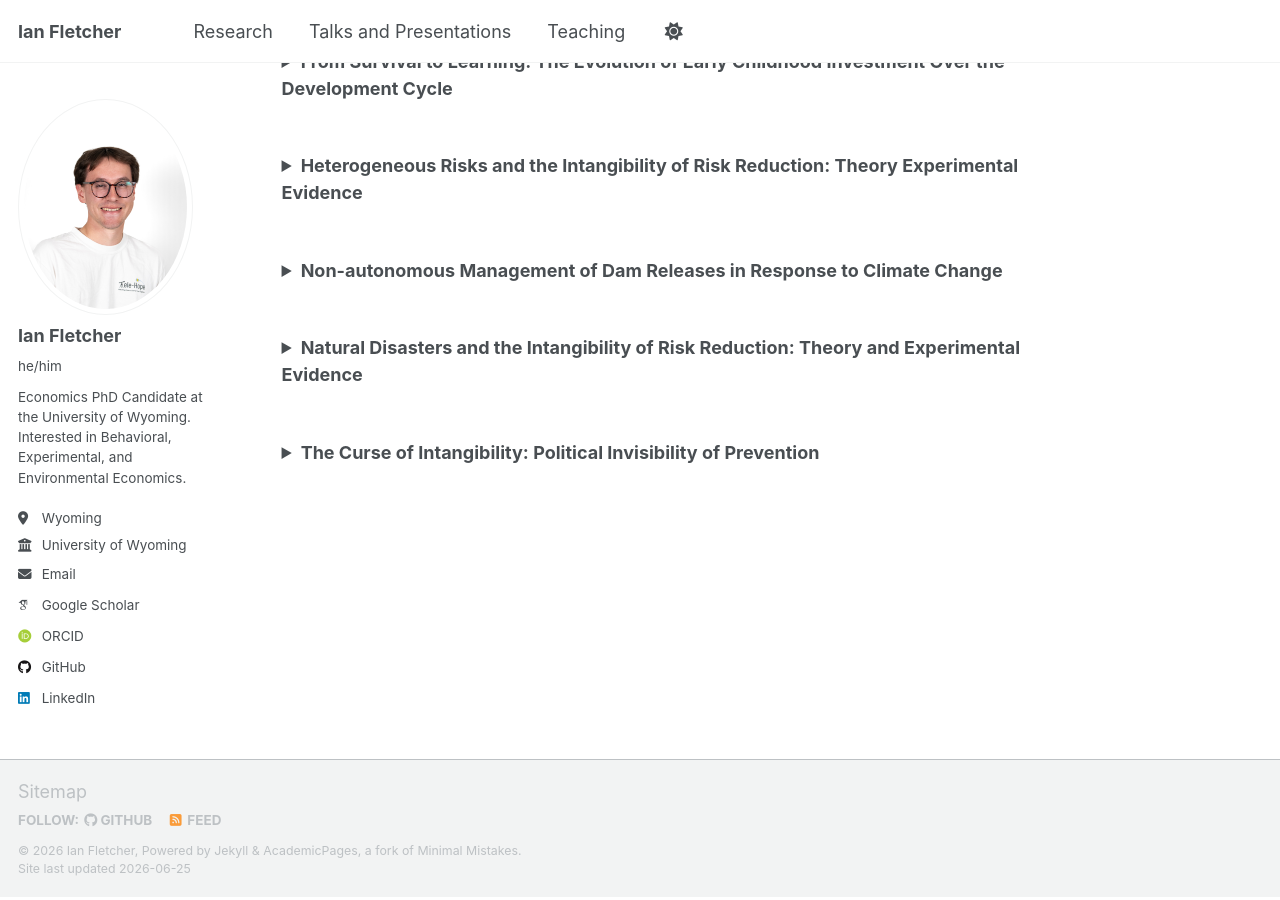
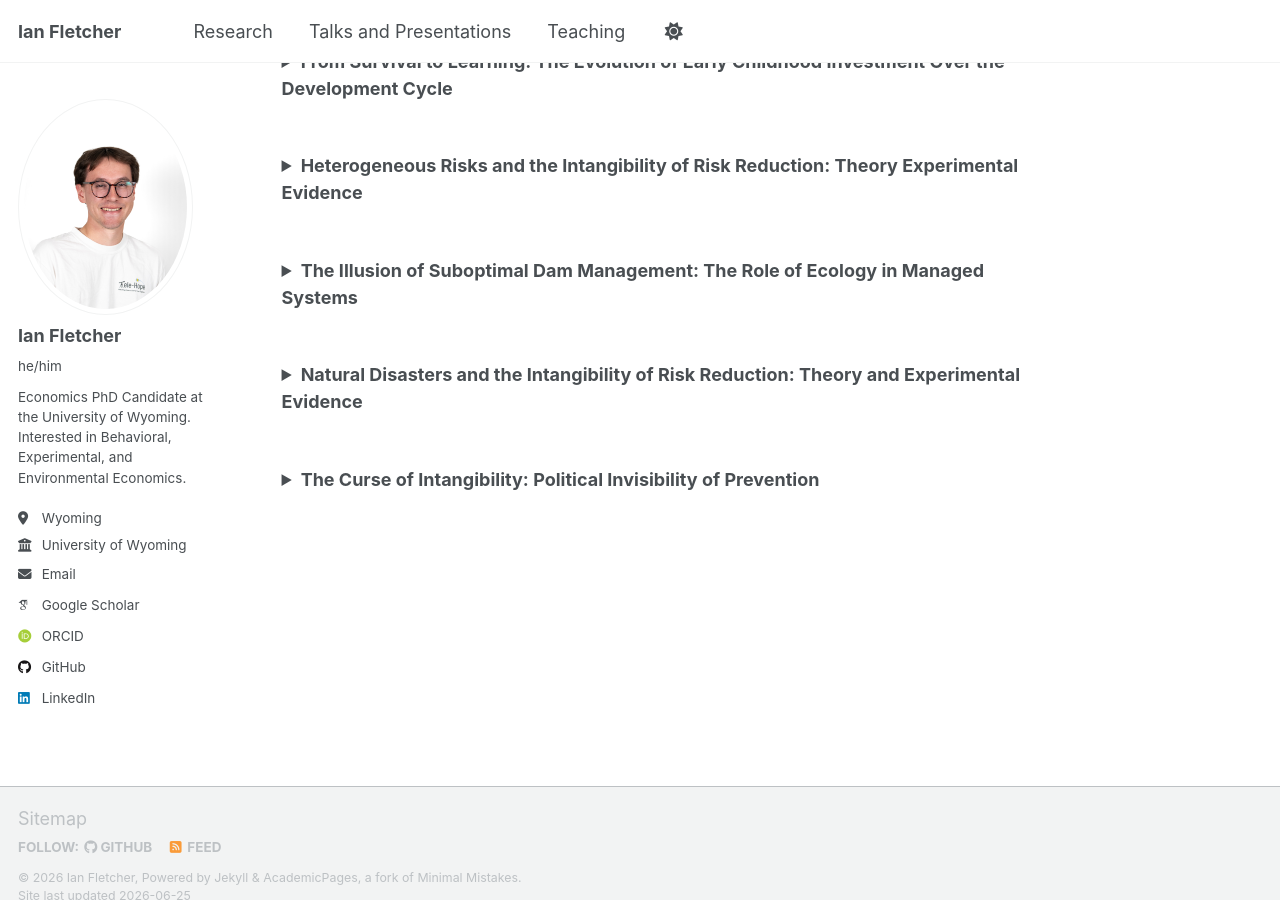
Before and after one commit to fletcherian/fletcherian.github.io, a Jekyll site: the page built from _pages/about.md, in a window 1280 px wide and 900 px high, scrolled down 1856 px. Built offline with Jekyll 4.4.1, drawn with Linux system fonts in a browser that asks for light colours; some web fonts are replaced; a script that is not in the unit is left out; part of the change alters nothing that is shown.

Commit message:
Update about.md

```diff
--- a/_pages/about.md
+++ b/_pages/about.md
@@ -20,12 +20,12 @@ You can download my CV here (Updated June 2026): [Download CV (PDF)](https://fle
 
 ## Research Experiences and Affiliations
 * _2026_ - Participant at the [Russell Sage Foundation Summer Institute in Behavioral Economics](https://laibson.scholars.harvard.edu/rsfcamp)
-* _2025-_ - Assistant Director of the [Teton Behavioral and Economic Science Lab](https://www.teton-lab.org/) at the University of Wyoming
+* _2025-_ - Assistant Director of the [Teton Behavioral and Economic Science Lab](https://thetetonlab.org/) at the University of Wyoming
 * _2024_ - Participant at [the Chicago School in Experimental Economics](https://voices.uchicago.edu/jlist/the-chicago-school-in-experimental-economics-csee/)
 * _2024_ - Visiting Doctoral Student at the University of Chicago with Dr. John List
 * _2023_ - Field researcher in Grand Teton National Park for the Teton Group at the University of Wyoming
 * _2022-2025_ - Research Assistant for Dr. David Finnoff on the Wyoming Anticipating the Climate-Water Transition NSF grant's research team
-* _2022-_ - Graduate Researcher at the [Teton Behavioral and Economic Science Lab](https://www.teton-lab.org/) at the University of Wyoming
+* _2022-_ - Graduate Researcher at the [Teton Behavioral and Economic Science Lab](https://thetetonlab.org/) at the University of Wyoming
 
 ## Awards and Scholarships
 ### Awards
@@ -82,7 +82,7 @@ You can download my CV here (Updated June 2026): [Download CV (PDF)](https://fle
 <br>
 
 <details>
-  <summary><strong>Non-autonomous Management of Dam Releases in Response to Climate Change</strong></summary>
+  <summary><strong>The Illusion of Suboptimal Dam Management: The Role of Ecology in Managed Systems</strong></summary>
   <p>
     with David Finnoff and Sean Bertalot
   </p>
```
